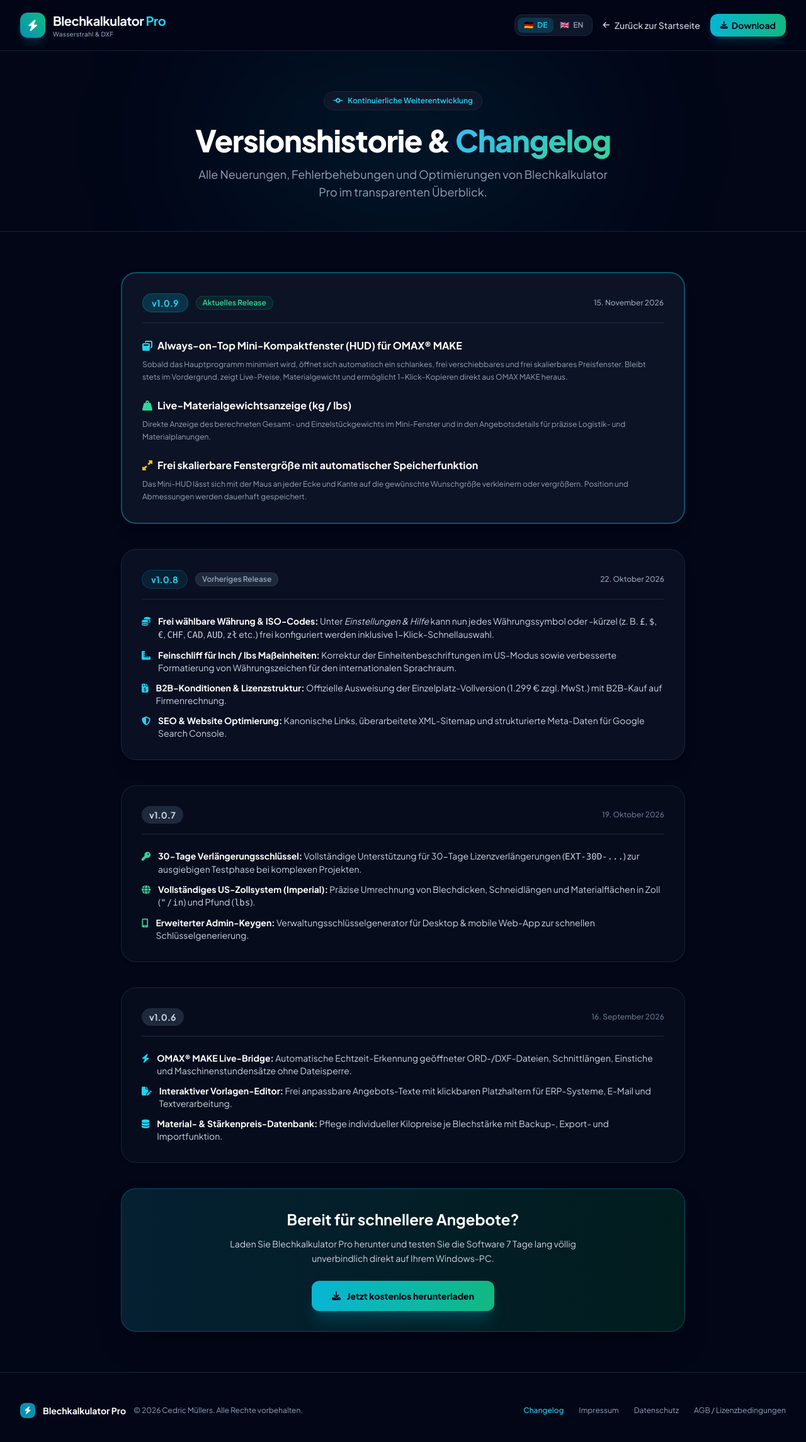
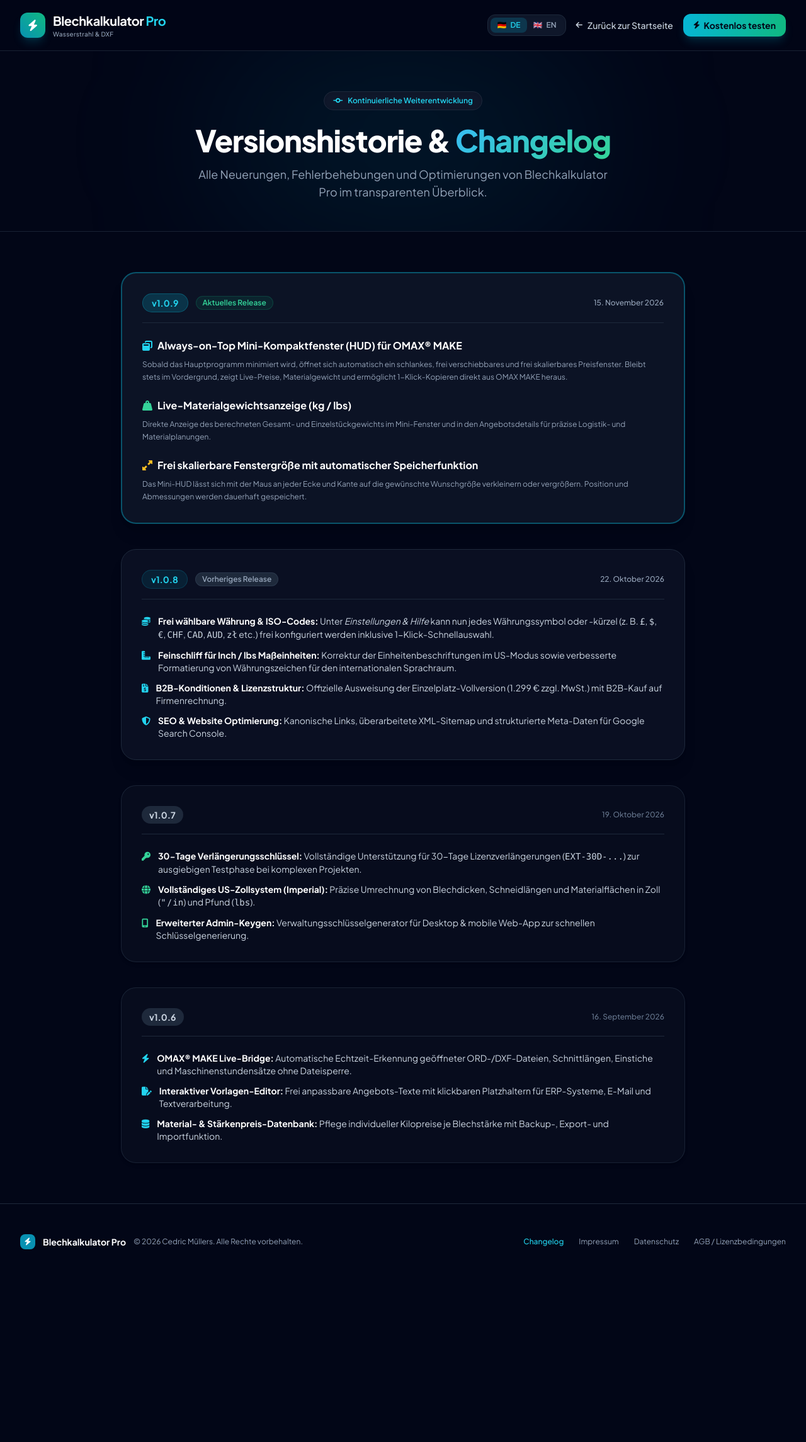
Before and after one commit to Cedi1991/Blechkalkulator, a plain HTML site: page changelog.html in a window 1280 px wide. Shown: the whole page at 63% size. After the commit the page ends 2032 px from the top, so only its background shows below. Drawn offline with nearby package versions, Linux system fonts and the light colour scheme.

Commit message:
Remove direct download card from changelog and route test CTA to inquiry form

```diff
--- a/changelog.html
+++ b/changelog.html
@@ -108,10 +108,10 @@
           <i class="fa-solid fa-arrow-left text-xs"></i> <span data-i18n="nav_back_home">Zurück zur Startseite</span>
         </a>
 
-        <a href="download.html"
+        <a href="index.html#demo"
           class="px-3.5 sm:px-4 py-2 rounded-xl bg-gradient-to-r from-cyan-500 to-emerald-500 hover:from-cyan-400 hover:to-emerald-400 text-slate-950 text-xs sm:text-sm font-bold transition shadow-lg shadow-cyan-500/20 whitespace-nowrap shrink-0 flex items-center gap-1.5">
-          <i class="fa-solid fa-download text-xs"></i>
-          <span data-i18n="nav_download">Download</span>
+          <i class="fa-solid fa-bolt text-xs"></i>
+          <span data-i18n="nav_cta">Kostenlos testen</span>
         </a>
       </div>
     </div>
@@ -298,19 +298,6 @@
         </ul>
       </div>
 
-      <!-- Download CTA Card -->
-      <div class="mt-14 p-8 rounded-3xl bg-gradient-to-r from-cyan-950/60 to-emerald-950/60 border border-cyan-500/30 text-center relative overflow-hidden shadow-2xl">
-        <h2 class="text-2xl font-bold text-white mb-3" data-i18n="cta_title">Bereit für schnellere Angebote?</h2>
-        <p class="text-sm text-slate-300 max-w-xl mx-auto mb-6 leading-relaxed" data-i18n="cta_desc">
-          Laden Sie Blechkalkulator Pro herunter und testen Sie die Software 7 Tage lang völlig unverbindlich direkt auf Ihrem Windows-PC.
-        </p>
-        <a href="download.html"
-          class="inline-flex items-center gap-2.5 px-8 py-3.5 rounded-xl bg-gradient-to-r from-cyan-500 to-emerald-500 hover:from-cyan-400 hover:to-emerald-400 text-slate-950 font-extrabold text-sm transition shadow-xl shadow-cyan-500/20 hover:scale-105">
-          <i class="fa-solid fa-download"></i>
-          <span data-i18n="cta_btn">Jetzt kostenlos herunterladen</span>
-        </a>
-      </div>
-
     </div>
   </main>
 
@@ -341,7 +328,7 @@
       de: {
         brand_subtitle: "Wasserstrahl & DXF",
         nav_back_home: "Zurück zur Startseite",
-        nav_download: "Download",
+        nav_cta: "Kostenlos testen",
         hero_badge: "Kontinuierliche Weiterentwicklung",
         hero_title: 'Versionshistorie & <span class="gradient-text">Changelog</span>',
         hero_subtitle: "Alle Neuerungen, Fehlerbehebungen und Optimierungen von Blechkalkulator Pro im transparenten Überblick.",
@@ -367,9 +354,6 @@
         v106_item1: '<strong class="text-white">OMAX® MAKE Live-Bridge:</strong> Automatische Echtzeit-Erkennung geöffneter ORD-/DXF-Dateien, Schnittlängen, Einstiche und Maschinenstundensätze ohne Dateisperre.',
         v106_item2: '<strong class="text-white">Interaktiver Vorlagen-Editor:</strong> Frei anpassbare Angebots-Texte mit klickbaren Platzhaltern für ERP-Systeme, E-Mail und Textverarbeitung.',
         v106_item3: '<strong class="text-white">Material- & Stärkenpreis-Datenbank:</strong> Pflege individueller Kilopreise je Blechstärke mit Backup-, Export- und Importfunktion.',
-        cta_title: "Bereit für schnellere Angebote?",
-        cta_desc: "Laden Sie Blechkalkulator Pro herunter und testen Sie die Software 7 Tage lang völlig unverbindlich direkt auf Ihrem Windows-PC.",
-        cta_btn: "Jetzt kostenlos herunterladen",
         footer_rights: "© 2026 Cedric Müllers. Alle Rechte vorbehalten.",
         footer_changelog: "Changelog",
         footer_imprint: "Impressum",
@@ -379,7 +363,7 @@
       en: {
         brand_subtitle: "Waterjet & DXF",
         nav_back_home: "Back to Home",
-        nav_download: "Download",
+        nav_cta: "Free Trial",
         hero_badge: "Continuous Development & Updates",
         hero_title: 'Version History & <span class="gradient-text">Changelog</span>',
         hero_subtitle: "A transparent overview of all new features, enhancements, and performance optimizations in Blechkalkulator Pro.",
@@ -405,9 +389,6 @@
         v106_item1: '<strong class="text-white">OMAX® MAKE Live Bridge:</strong> Real-time zero-lock inspection of active ORD/DXF part files, cutting lengths, pierces, and machine hourly rates.',
         v106_item2: '<strong class="text-white">Interactive Template Editor:</strong> Fully customizable quotation templates with clickable placeholders for ERP, email, and word processors.',
         v106_item3: '<strong class="text-white">Material & Thickness Pricing Database:</strong> Manage custom price-per-kg records per thickness with automated backup, export, and import.',
-        cta_title: "Ready for faster waterjet quotes?",
-        cta_desc: "Download Blechkalkulator Pro and test all features free for 7 days directly on your Windows PC.",
-        cta_btn: "Download Free Trial Now",
         footer_rights: "© 2026 Cedric Müllers. All rights reserved.",
         footer_changelog: "Changelog",
         footer_imprint: "Legal Notice",
```
